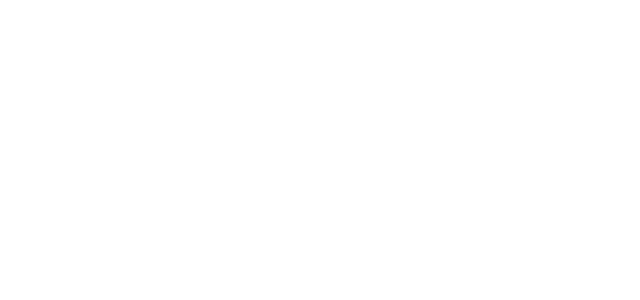
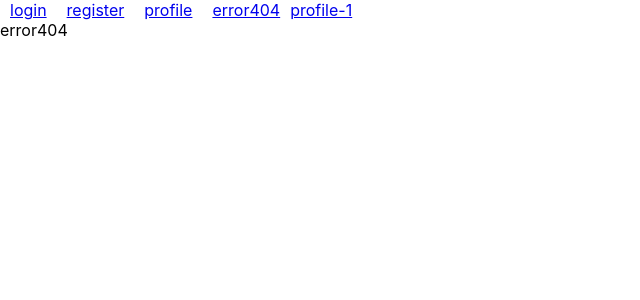
Before and after one commit to IgnatZakalinsky/cards-nya-front, a React (Create React App) app: page / in a window 1280 px wide. Shown: the top 300 px of the page, without its empty margins (0-640 px from the left). Built offline with nearby package versions, Linux system fonts and the light colour scheme.

Commit message:
add routes

```diff
--- /dev/null
+++ b/src/cnf-1-main/m-1-ui/main/dev-header/DevHeader.module.css
@@ -0,0 +1,3 @@
+.link {
+    margin: 10px;
+}
--- a/src/cnf-1-main/m-1-ui/main/dev-header/DevHeader.tsx
+++ b/src/cnf-1-main/m-1-ui/main/dev-header/DevHeader.tsx
@@ -1,11 +1,20 @@
 import React from "react";
+import {NavLink} from "react-router-dom";
+import {pages} from "../routes/Pages";
+import s from "./DevHeader.module.css";
+
+const mappedLinks = pages.map(p => (
+    <NavLink key={'link-' + p.id} to={p.path || ''} className={s.link}>{p.title}</NavLink>
+));
 
 const DevHeader = () => {
 
     console.log('render DevHeader');
     return (
         <>
+            {mappedLinks}
 
+            <NavLink to={'/profile/1'}>profile-1</NavLink>
         </>
     )
 };
--- /dev/null
+++ b/src/cnf-1-main/m-1-ui/main/routes/Pages.tsx
@@ -0,0 +1,27 @@
+import React, {ReactNode} from "react";
+import {RouteComponentProps} from "react-router-dom";
+
+export type PageType = {
+    id: number;
+    title: string;
+    path?: string;
+    exact?: boolean;
+    page: (props: RouteComponentProps<any>) => ReactNode;
+};
+
+export const PATH = {
+    LOGIN: '/login',
+    REGISTER: '/register',
+    PROFILE: '/profile/:id',
+};
+
+export const pages: PageType[] = [
+    {id: 0, title: 'login', path: PATH.LOGIN, exact: true, page: () => <div>login</div>},
+    {id: 1, title: 'register', path: PATH.REGISTER, exact: true, page: () => <div>register</div>},
+    {
+        id: 2, title: 'profile', path: PATH.PROFILE, exact: true,
+        page: (p) => <div>{p.match.params.id}</div>
+    },
+
+    {id: 9999, title: 'error404', page: () => <div>error404</div>}
+];
--- a/src/cnf-1-main/m-1-ui/main/routes/Routes.tsx
+++ b/src/cnf-1-main/m-1-ui/main/routes/Routes.tsx
@@ -1,12 +1,18 @@
 import React from "react";
+import {Switch, Route} from "react-router-dom";
+import {PageType, pages} from "./Pages";
+
+const mappedRoutes = pages.map((p: PageType) => (
+    <Route key={'route-' + p.id} path={p.path} exact={p.exact} render={p.page}/>
+));
 
 const Routes = () => {
 
     console.log('render Routes');
     return (
-        <>
-
-        </>
+        <Switch>
+            {mappedRoutes}
+        </Switch>
     )
 };
 
```
